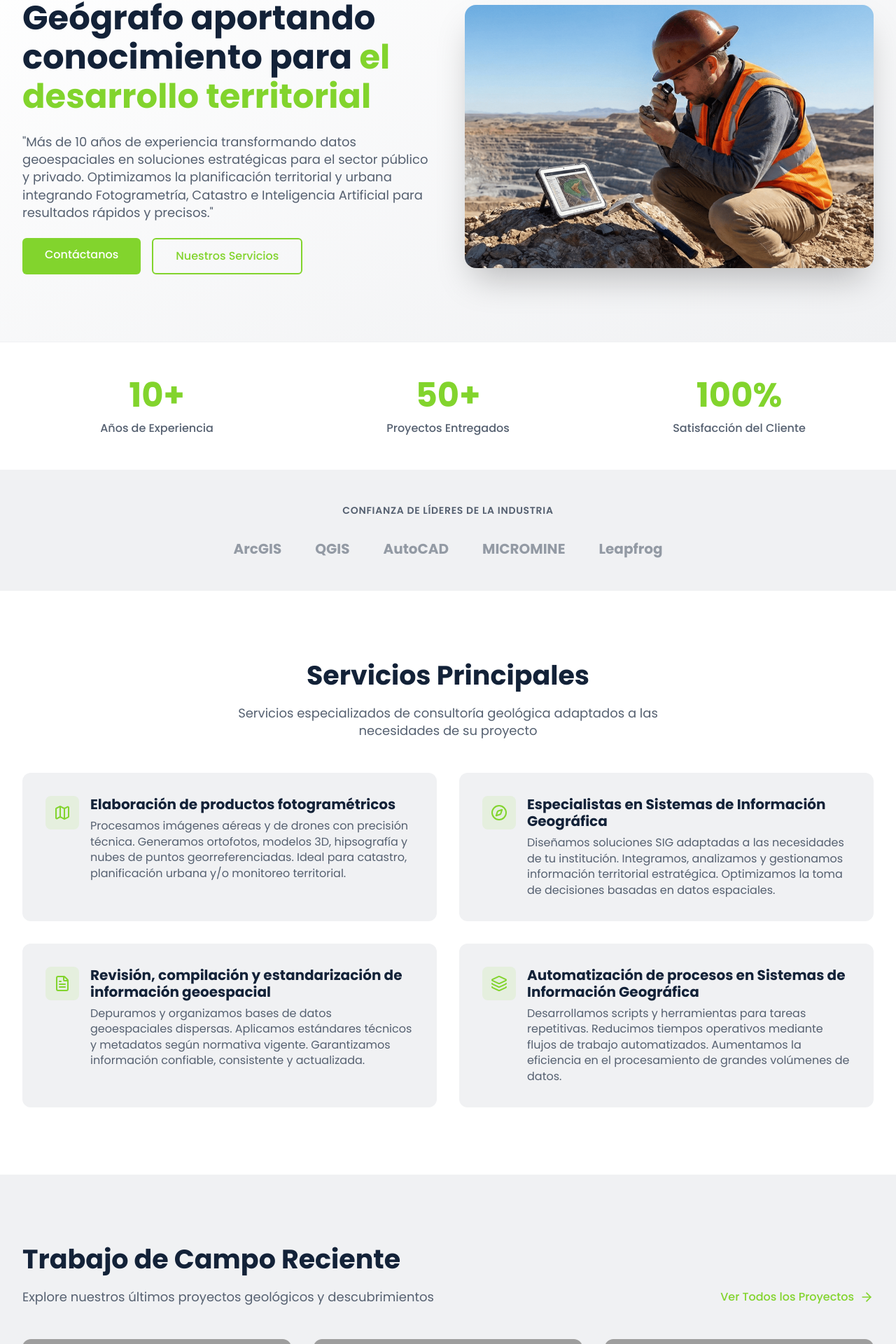
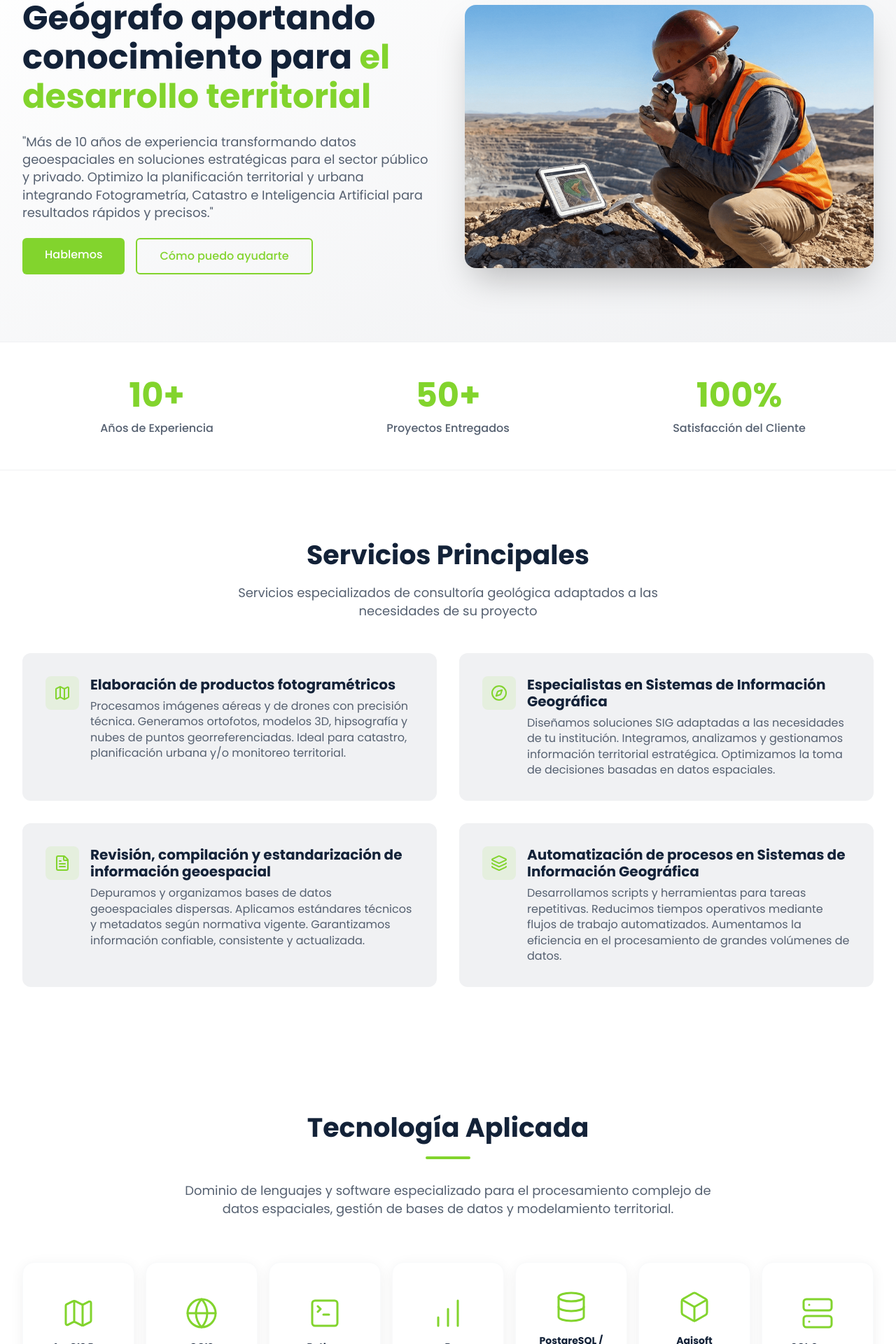
Before and after one commit to anderuxui-crypto/geo-consult-landing, a React (Vite) app: page / in a window 1280 px wide. Shown: the part 162-2082 px from the top of the page at 70% size. Built offline with nearby package versions, Linux system fonts and the light colour scheme; grey boxes are pictures that could not be loaded.

Commit message:
feat: add TechStack section between Services and Projects

```diff
--- a/src/App.jsx
+++ b/src/App.jsx
@@ -1,8 +1,8 @@
 import Navbar from './components/Navbar';
 import Hero from './components/Hero';
 import Stats from './components/Stats';
-import TrustedBy from './components/TrustedBy';
 import Services from './components/Services';
+import TechStack from './components/TechStack';
 import Projects from './components/Projects';
 import Testimonials from './components/Testimonials';
 import Contact from './components/Contact';
@@ -14,8 +14,8 @@ function App() {
       <Navbar />
       <Hero />
       <Stats />
-      <TrustedBy />
       <Services />
+      <TechStack />
       <Projects />
       <Testimonials />
       <Contact />
--- a/src/components/Hero.jsx
+++ b/src/components/Hero.jsx
@@ -12,20 +12,20 @@ export default function Hero() {
                             <span className="text-primary">el desarrollo territorial</span>
                         </h1>
                         <p className="text-body-md text-black-3">
-                            "Más de 10 años de experiencia transformando datos geoespaciales en soluciones estratégicas para el sector público y privado. Optimizamos la planificación territorial y urbana integrando Fotogrametría, Catastro e Inteligencia Artificial para resultados rápidos y precisos."
+                            "Más de 10 años de experiencia transformando datos geoespaciales en soluciones estratégicas para el sector público y privado. Optimizo la planificación territorial y urbana integrando Fotogrametría, Catastro e Inteligencia Artificial para resultados rápidos y precisos."
                         </p>
                         <div className="flex flex-col sm:flex-row gap-4">
                             <a
                                 href="#contact"
                                 className="bg-primary text-white px-8 py-3 rounded-md hover:bg-secondary transition-colors duration-200 text-center font-medium"
                             >
-                                Contáctanos
+                                Hablemos
                             </a>
                             <a
                                 href="#services"
                                 className="border-2 border-primary text-primary px-8 py-3 rounded-md hover:bg-white-custom transition-colors duration-200 text-center font-medium"
                             >
-                                Nuestros Servicios
+                                Cómo puedo ayudarte
                             </a>
                         </div>
                     </div>
--- a/src/components/Navbar.jsx
+++ b/src/components/Navbar.jsx
@@ -18,7 +18,7 @@ export default function Navbar() {
                     {/* Logo */}
                     <div className="flex items-center">
                         <span className="text-h5 font-bold text-black-1">
-                            Geo<span className="text-primary">Consult</span>
+                            Ronald Orellana<span className="text-primary"> | Geógrafo</span>
                         </span>
                     </div>
 
@@ -37,7 +37,7 @@ export default function Navbar() {
                             href="#contact"
                             className="bg-primary text-white px-6 py-2 rounded-md hover:bg-secondary transition-colors duration-200"
                         >
-                            Comenzar
+                            Contáctame
                         </a>
                     </div>
 
@@ -73,7 +73,7 @@ export default function Navbar() {
                             className="block bg-primary text-white px-3 py-2 rounded-md hover:bg-secondary transition-colors duration-200 text-center"
                             onClick={() => setIsMenuOpen(false)}
                         >
-                            Comenzar
+                            Contáctame
                         </a>
                     </div>
                 </div>
--- /dev/null
+++ b/src/components/TechStack.jsx
@@ -0,0 +1,51 @@
+import React from 'react';
+import { Map, Globe, SquareTerminal, BarChart, Database, Box, Server } from 'lucide-react';
+
+const technologies = [
+  { name: 'ArcGIS Pro', icon: Map },
+  { name: 'QGIS', icon: Globe },
+  { name: 'Python', icon: SquareTerminal },
+  { name: 'R', icon: BarChart },
+  { name: 'PostgreSQL /\nPostGIS', icon: Database },
+  { name: 'Agisoft\nMetashape', icon: Box },
+  { name: 'SQL Server', icon: Server },
+];
+
+const TechStack = () => {
+  return (
+    <section className="py-20 bg-white">
+      <div className="max-w-7xl mx-auto px-4 sm:px-6 lg:px-8">
+        <div className="text-center mb-16">
+          <h2 className="text-h2 text-black-1 font-bold mb-4">
+            Tecnología Aplicada
+          </h2>
+          <div className="w-16 h-1 bg-primary mx-auto rounded-full mb-8"></div>
+          <p className="text-body-md text-black-3 max-w-3xl mx-auto">
+            Dominio de lenguajes y software especializado para el procesamiento complejo de datos espaciales, gestión de bases de datos y modelamiento territorial.
+          </p>
+        </div>
+
+        <div className="grid grid-cols-2 md:grid-cols-4 lg:grid-cols-7 gap-4">
+          {technologies.map((tech, index) => {
+            const Icon = tech.icon;
+            return (
+              <div
+                key={index}
+                className="bg-white rounded-2xl p-6 flex flex-col items-center justify-center text-center shadow-[0_4px_20px_rgba(0,0,0,0.06)] hover:shadow-[0_8px_30px_rgba(0,0,0,0.12)] transition-shadow duration-300 border border-gray-50 h-[180px]"
+              >
+                <div className="text-primary mb-4">
+                  <Icon size={48} strokeWidth={1.5} />
+                </div>
+                <h3 className="text-body-sm font-bold text-black-1 whitespace-pre-line leading-tight">
+                  {tech.name}
+                </h3>
+              </div>
+            );
+          })}
+        </div>
+      </div>
+    </section>
+  );
+};
+
+export default TechStack;
--- a/src/components/TrustedBy.jsx
+++ /dev/null
@@ -1,29 +0,0 @@
-export default function TrustedBy() {
-    const companies = [
-        'ArcGIS',
-        'QGIS',
-        'AutoCAD',
-        'MICROMINE',
-        'Leapfrog'
-    ];
-
-    return (
-        <section className="bg-white-custom py-12">
-            <div className="max-w-7xl mx-auto px-4 sm:px-6 lg:px-8">
-                <h3 className="text-center text-black-3 text-body-sm font-semibold uppercase tracking-wider mb-8">
-                    Confianza de Líderes de la Industria
-                </h3>
-                <div className="flex flex-wrap justify-center items-center gap-8 md:gap-12">
-                    {companies.map((company, index) => (
-                        <div
-                            key={index}
-                            className="text-black-3/60 text-body-lg md:text-h5 font-bold hover:text-primary transition-colors duration-200"
-                        >
-                            {company}
-                        </div>
-                    ))}
-                </div>
-            </div>
-        </section>
-    );
-}
```
